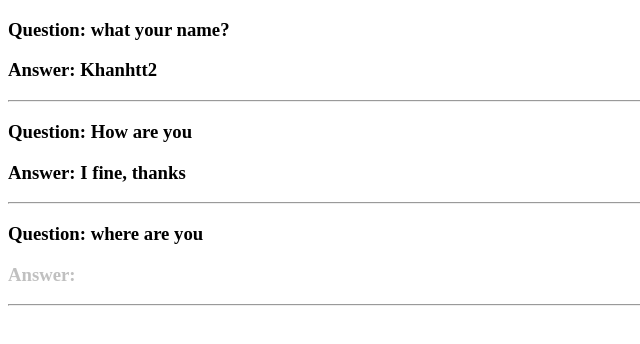
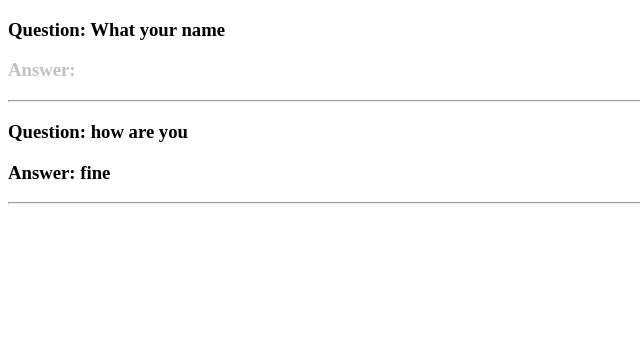
Before and after one commit to khanhtran94/ReactYoutobe, a React (Create React App) app: page / in a window 1280 px wide. Shown: the top 344 px of the page, without its empty margins (0-640 px from the left). Built offline with nearby package versions, Linux system fonts and the light colour scheme.

Commit message:
jokedate component map
map funtion, component

```diff
--- a/src/App.js
+++ b/src/App.js
@@ -5,13 +5,15 @@ import React from "react";
 // import TodoItem from "./components/TodoItem";
 //import ContactCard from "./components/ContactCard";
 import Joke from "./components/Joke";
+import jokeDate from "./jokeDate";
+
 function App() {
-  return (
-    <div>
-      <Joke question="what your name?" answer="Khanhtt2" />
-      <Joke question="How are you" answer="I fine, thanks" />
-      <Joke question="where are you" />
-    </div>
-  );
+  jokeDate.map(joke => {
+    return <Joke question={joke.question} answer={joke.ansert} />;
+  });
+  const jokeComponents = jokeDate.map(joke => (
+    <Joke key={joke.id} question={joke.question} answer={joke.answer} />
+  ));
+  return <div>{jokeComponents}</div>;
 }
 export default App;
--- /dev/null
+++ b/src/jokeDate.js
@@ -0,0 +1,12 @@
+const jokeDate = [
+  {
+    id: 1,
+    question: "What your name"
+  },
+  {
+    id: 2,
+    question: "how are you",
+    answer: "fine"
+  }
+];
+export default jokeDate;
```
